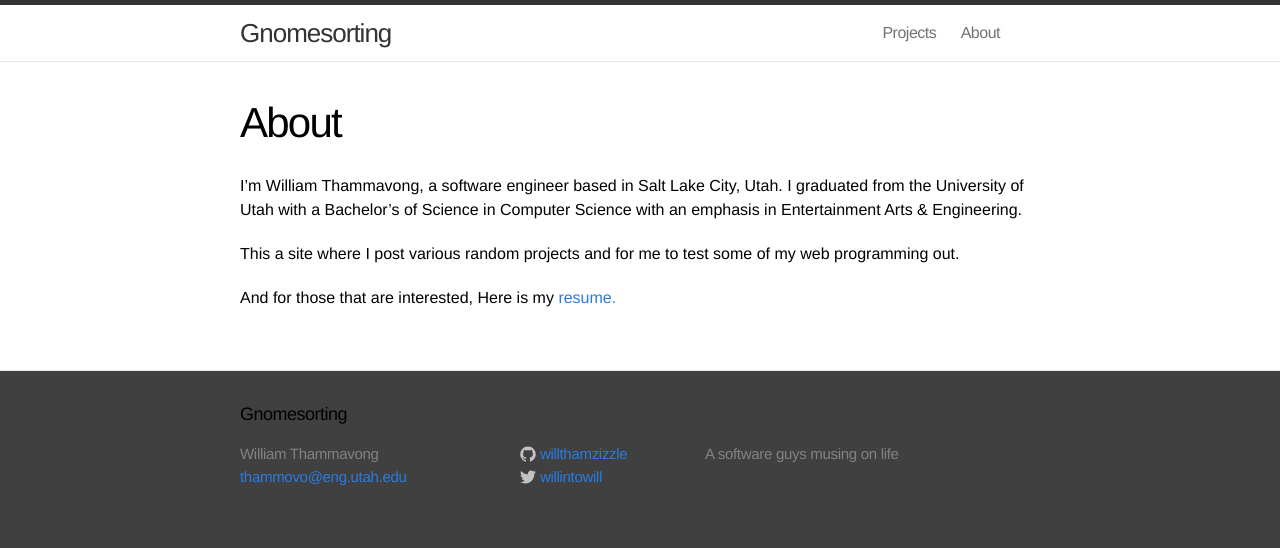
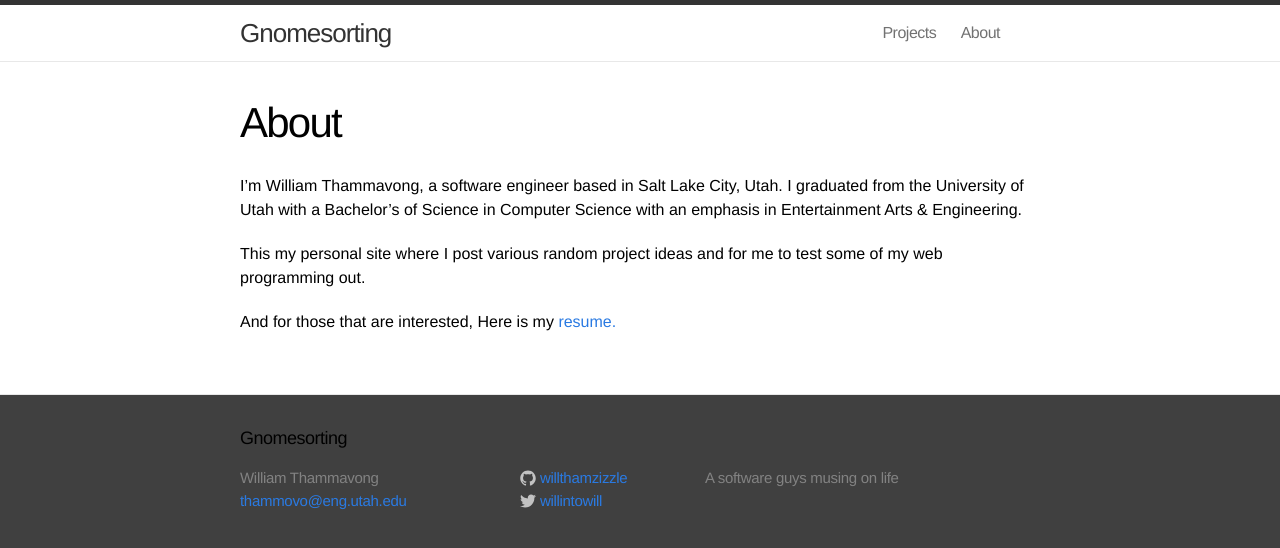
Before and after one commit to willthamzizzle/Gnomesort.github.io, a Jekyll site: the page built from about.md, in a window 1280 px wide. Shown: the top 548 px of the page. Built offline with Jekyll 4.4.1, drawn with Linux system fonts in a browser that asks for light colours.

Commit message:
no message

```diff
--- a/about.md
+++ b/about.md
@@ -7,6 +7,6 @@ permalink: /about/
 I'm William Thammavong, a software engineer based in Salt Lake City, Utah. I graduated from the University of Utah with a Bachelor's of Science in Computer Science
 with an emphasis in Entertainment Arts & Engineering.
 
-This a site where I post various random projects and for me to test some of my web programming out.
+This my personal site where I post various random project ideas and for me to test some of my web programming out.
 
 And for those that are interested, Here is my [resume.](/assets/TheResume.pdf)
```
